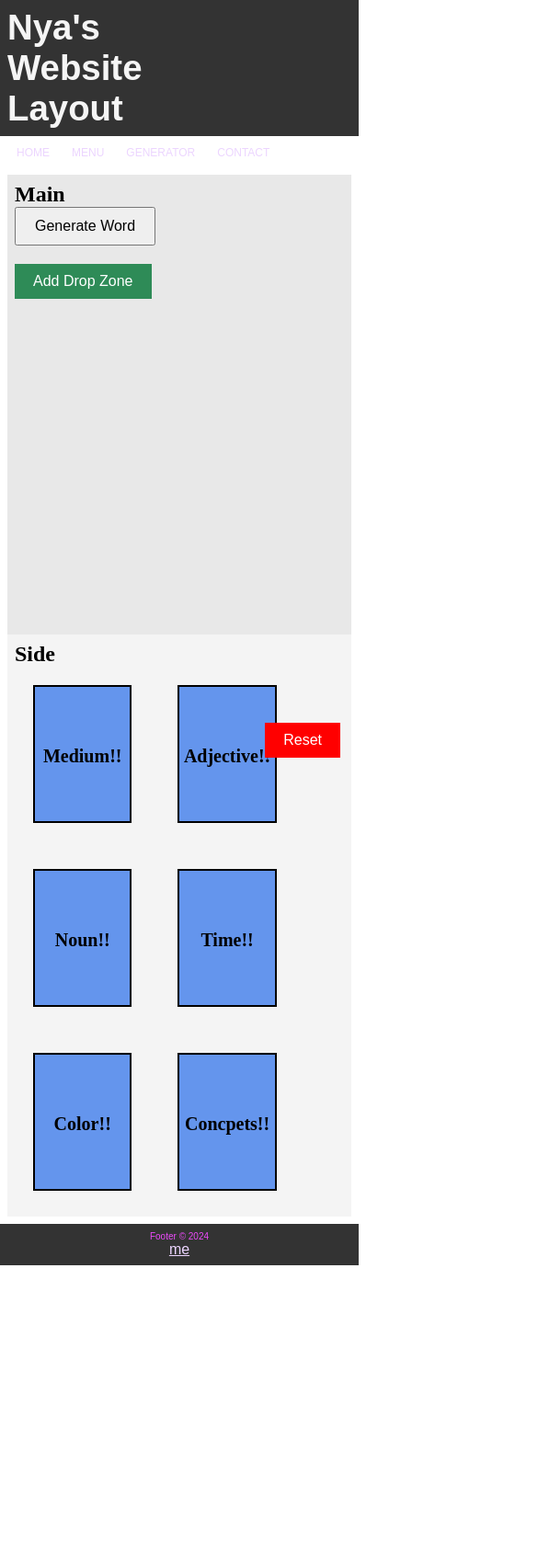
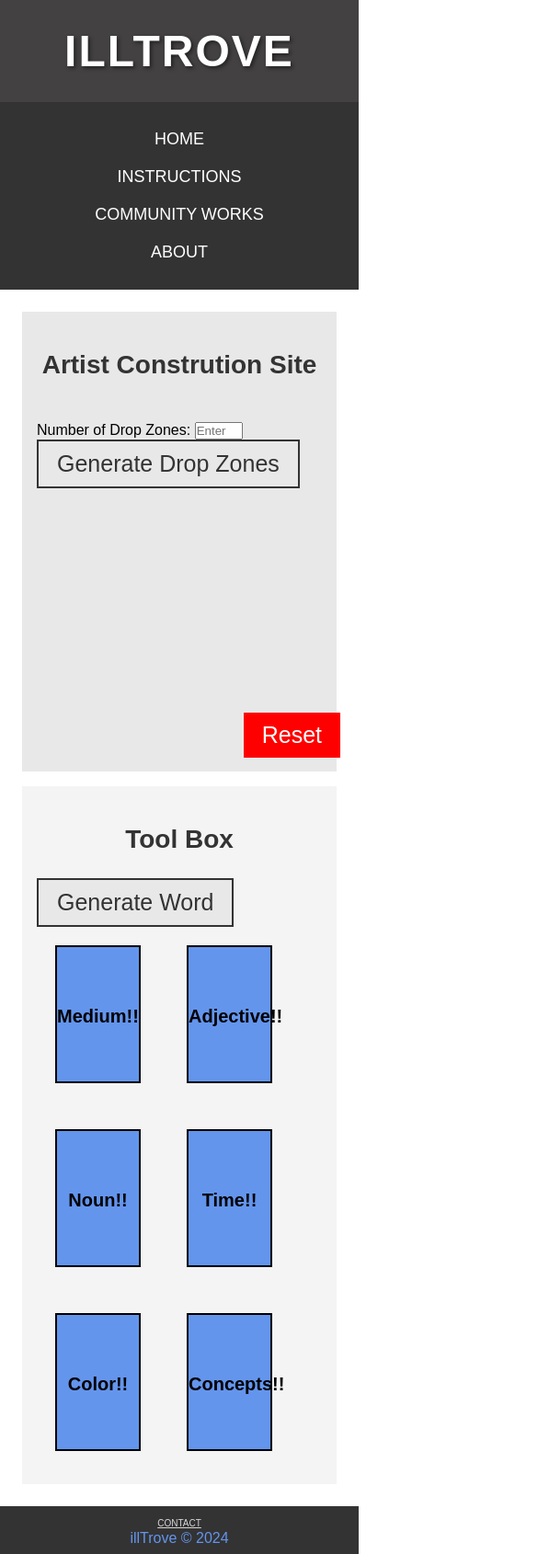
Before and after one commit to InayahToussaint/ArtistTrove, a plain HTML site: page index.html in a window 390 px wide. Shown: the top 1690 px of the page at 92% size, 585 px wide, since content can reach past the window. Before the commit the page ends 1376 px from the top, so only its background shows below. Drawn offline with Linux system fonts and the light colour scheme.

Commit message:
Website Update

```diff
--- a/index.html
+++ b/index.html
@@ -4,7 +4,7 @@
     <meta charset="UTF-8">
     <meta name="viewport" content="width=device-width, initial-scale=1.0">
     <meta http-equiv="X-UA-Compatible" content="ie=edge">
-    <title>Nya's Website</title>
+    <title>illTrove</title>
     <link rel="stylesheet" href="style.css">
 </head>
 <body>
@@ -13,13 +13,15 @@
 
     <!-- Header -->
     <header>
-      <h1>Nya's Website Layout</h1>
+      <h1>illTrove</h1>
     </header>
     <nav>
-        <a href="#">HOME</a>
-        <a href="#">MENU</a>
-        <a href="#">GENERATOR</a>
-        <a href="#">CONTACT</a>
+     <ul>
+        <li><a href="index.html">HOME</a></li>
+        <li><a href="instructions.html">INSTRUCTIONS</a></li>
+        <li><a href="communityworks.html">COMMUNITY WORKS</a></li>
+        <li><a href="aboutme.html">ABOUT</a></li>
+        </ul>
     </nav>
 
     <!-- Main Content Area -->
@@ -27,10 +29,10 @@
 
       <!-- Content Section -->
       <div class="content">
-        <h2>Main</h2>
+        <h2>Artist Constrution Site</h2>
 
 
-  <button id="generateButton">Generate Word</button>
+
 
  <!-- Reset Button -->
  <button id="resetButton" style="position: fixed; bottom: 20px; right: 20px; padding: 10px 20px; background-color: red; color: white; border: none; cursor: pointer;">
@@ -43,13 +45,20 @@
   </div>
 
   <!-- Button to add new Drop Zones -->
-  <button id="addDropZone">Add Drop Zone</button>
+  <div id="dropzoneControl">
+    <label for="dropzoneInput">Number of Drop Zones:</label>
+<input type="number" id="dropzoneInput" min="1" max="12" placeholder="Enter a number" />
+<button id="generateDropZonesButton">Generate Drop Zones</button>
+  </div>
+
+
 
       </div>
 
       <!-- Side -->
       <div class="sidebar">
-        <h2>Side</h2>
+        <h2>Tool Box</h2>
+        <button id="generateButton">Generate Word</button>
          <!-- Draggable Boxes -->
          <div class="box-container" id="boxContainer">
      <div class="box" id="randomMedium"  draggable="true" >Medium!!
@@ -66,7 +75,7 @@
         <div class="box" id="randomColor"  draggable="true" >Color!!
 
         </div>
-        <div class="box" id="randomConcept"  draggable="true" >Concpets!!
+        <div class="box" id="randomConcept"  draggable="true" >Concepts!!
 
         </div>
     </div>
@@ -77,9 +86,9 @@
 
     <!-- Footer -->
     <footer>
-      <p>Footer &copy; 2024</p>
-      <a href="mailto:inayaht03@gmail.com?Subject=Contact" target = "_new"> me
+      <a href="mailto:bookinginayahtoussaint@gmail.com?Subject=Contact" target = "_new"> CONTACT
     </a>
+    <p>illTrove &copy; 2024</p>
     </footer>
   </div>
 
--- a/script.js
+++ b/script.js
@@ -1,8 +1,17 @@
-// Function to get a random word from the list
 function getRandomWord(wordList) {
   const randomIndex = Math.floor(Math.random() * wordList.length);
   return wordList[randomIndex];
 }
+
+// Smooth scroll for internal links
+document.querySelectorAll('a[href^="#"]').forEach(anchor => {
+  anchor.addEventListener('click', function(e) {
+    e.preventDefault();
+    document.querySelector(this.getAttribute('href')).scrollIntoView({
+      behavior: 'smooth'
+    });
+  });
+});
 
 // Function to generate random words and display them
 function generateRandomWords() {
@@ -12,6 +21,7 @@ function generateRandomWords() {
   document.getElementById('randomMedium').textContent = randomMedium;
   document.getElementById('randomAdj').textContent = randomAdj;
   document.getElementById('randomNoun').textContent = randomNoun;
+
   const randomTime = getRandomWord(times);
   const randomColor = getRandomWord(colors);
   const randomConcept = getRandomWord(concepts);
@@ -32,33 +42,23 @@ resetButton.addEventListener('click', function() {
 });
 
 const dropzoneContainer = document.getElementById('dropzoneContainer');
-const addDropZoneButton = document.getElementById('addDropZone');
-const boxes = document.querySelectorAll('.box');
-const boxContainer = document.getElementById('boxContainer');
 let dropzoneCount = 0;
 const maxDropzones = 12;
 
-// Drag start event for original boxes
-boxes.forEach((box) => {
-  box.addEventListener('dragstart', (e) => {
-      e.dataTransfer.setData('text', e.target.id);
-  });
-});
-
 // Function to handle word generation when clicked in dropzone
 const handleBoxClick = (e) => {
-  // Ensure the box is in a dropzone and trigger word generation
   if (e.target.closest('.dropzone')) {
     generateRandomWords();
   }
 };
 
-// Add new drop zones
+// Function to create a single drop zone
 const createDropZone = () => {
   if (dropzoneCount >= maxDropzones) {
     alert('You can only add up to 12 drop zones.');
     return;
   }
+
   dropzoneCount++;
 
   const newDropzone = document.createElement('div');
@@ -86,6 +86,7 @@ const createDropZone = () => {
     newDropzone.appendChild(boxClone);
 
     // Make the clone draggable
+    boxClone.setAttribute('draggable', 'true');
     boxClone.addEventListener('dragstart', (e) => {
       e.dataTransfer.setData('text', boxClone.id);
     });
@@ -93,19 +94,44 @@ const createDropZone = () => {
     // Add the click event listener to both the original box and the cloned box
     boxClone.addEventListener('click', handleBoxClick);
     originalBox.addEventListener('click', handleBoxClick);
-
-      // Ensure original box works after being dropped
-      originalBox.style.pointerEvents = 'auto'; // Re-enable pointer events if they were disabled
   });
 
   // Add functionality to remove the drop zone and return the boxes to their original container
   const closeButton = newDropzone.querySelector('.close-btn');
   closeButton.addEventListener('click', () => {
-      // Remove the drop zone and all its contents
+    // Close the individual drop zone
     dropzoneContainer.removeChild(newDropzone);
     dropzoneCount--; // Decrease the count
   });
 };
 
-// Event listener for adding new drop zones
-addDropZoneButton.addEventListener('click', createDropZone);
+// Function to generate multiple drop zones based on user input
+const generateDropZones = () => {
+  const numberOfDropZones = document.getElementById('dropzoneInput').value;
+
+  // Validate input: Ensure the number is a valid number between 1 and maxDropzones
+  if (numberOfDropZones && numberOfDropZones > 0 && numberOfDropZones <= maxDropzones) {
+    // Clear current drop zones
+    dropzoneContainer.innerHTML = '';
+    dropzoneCount = 0;
+
+    // Add the requested number of drop zones
+    for (let i = 0; i < numberOfDropZones; i++) {
+      createDropZone();
+    }
+  } else {
+    alert('Please enter a number between 1 and 12.');
+  }
+};
+
+// Event listener for generating drop zones
+document.getElementById('generateDropZonesButton').addEventListener('click', generateDropZones);
+
+// Make boxes draggable
+const boxes = document.querySelectorAll('.box');
+boxes.forEach(box => {
+  box.setAttribute('draggable', 'true');
+  box.addEventListener('dragstart', (e) => {
+    e.dataTransfer.setData('text', box.id);
+  });
+});
--- a/style.css
+++ b/style.css
@@ -1,63 +1,88 @@
-html{
-    height: 100%;
-}
-
-
-
-button {
-    padding: 10px 20px;
-    font-size: 16px;
-    cursor: pointer;
-    position: relative;
-
-}
-
+/* Global Styles */
 * {
   margin: 0;
   padding: 0;
   box-sizing: border-box;
 }
 
-
-  .wrapper {
-    display: flex;
-    flex-direction: column;
-    min-height: 100vh;
+html {
+  height: 100%;
 }
 
+body {
+  font-family: Arial, Helvetica, sans-serif;
+  background-color: #fff; /* Optional: Set a background color */
+}
 
+/* Header Styles */
 header {
-    background-color: #333;
+  background-color: #434141;
   color: white;
   padding: 1rem;
   text-align: center;
 }
 
+/* Navigation Styles */
+nav {
+  background-color: #333; /* Dark background for the navbar */
+  padding: 20px 0; /* Add padding to make it bigger */
+}
+
+nav ul {
+  display: flex; /* Use flexbox for horizontal distribution */
+  justify-content: space-evenly; /* Even spacing between items */
+  list-style: none; /* Remove default list styling */
+  margin: 0; /* Remove default margin */
+  padding: 0; /* Remove default padding */
+}
+
+nav ul li {
+  margin: 0 15px; /* Optional: spacing between items */
+}
+
+nav ul li a {
+  color: white; /* Link text color */
+  text-decoration: none; /* Remove underlines */
+  padding: 10px 20px; /* Padding around links */
+  display: block; /* Block-level for padding to work */
+  transition: background-color 0.3s; /* Smooth hover effect */
+  font-size: 18px; /* Increased font size */
+}
+
+nav ul li a:hover {
+  background-color: #555; /* Darker background on hover */
+  border-radius: 5px; /* Rounded corners on hover */
+}
+
+/* Main Content Styles */
+.wrapper {
+  display: flex;
+  flex-direction: column;
+  min-height: 100vh; /* Full height layout */
+}
 
 .main-content {
-    flex: 1;
+  flex: 1; /* Takes up available space */
   display: flex;
-    flex-wrap: wrap;
-    padding: 1rem;
+  flex-wrap: wrap; /* Allow wrapping */
+  padding: 1rem; /* Padding around main content */
 }
-
 
 .sidebar {
   background-color: #f4f4f4;
   padding: 1rem;
-    flex: 1 1 250px;
-    margin: 0.5rem;
+  flex: 1 1 250px; /* Responsive flex sizing */
+  margin: 0.5rem; /* Margin around sidebar */
 }
-
 
 .content {
   background-color: #e8e8e8;
   padding: 1rem;
-    flex: 2 1 500px;
-    margin: 0.5rem;
+  flex: 2 1 500px; /* Responsive flex sizing */
+  margin: 0.5rem; /* Margin around content */
 }
 
-
+/* Footer Styles */
 footer {
   background-color: #333;
   color: white;
@@ -65,53 +90,55 @@ button {
   padding: 1rem;
 }
 
-  /* Images */
-  img {
-    max-width: 100%;
-    height: auto;
+/* Button Styles */
+button {
+  padding: 10px 20px;
+  cursor: pointer;
+  position: relative;
+  display: flex;
+  font-size: 25px; /* Adjust font size as needed */
+  color: #333;
+  background-color: #e8e8e8; /* Optional: Background color */
+  border: 2px solid #333; /* Optional: Border around toolbox */
 }
 
 /* Responsive Styles */
 @media (max-width: 768px) {
-    /* For tablets and smaller devices */
   .main-content {
-      flex-direction: column;
+      flex-direction: column; /* Stack content on small screens */
   }
 
   .sidebar {
-      order: 2;
+      order: 2; /* Order for small screens */
   }
 
   .content {
-      order: 1;
+      order: 1; /* Order for small screens */
+  }
+
+  nav ul {
+      flex-direction: column; /* Stack nav items vertically */
+      align-items: center; /* Center items */
+  }
+
+  nav ul li a {
+      padding: 10px; /* Adjust padding for smaller screens */
   }
 }
 
 @media (max-width: 480px) {
-    /* For smartphones */
   header {
       font-size: 1.2rem;
-      padding: 0.5rem;
+      padding: 0.5rem; /* Smaller padding */
   }
 
   footer {
       font-size: 1rem;
-      padding: 0.5rem;
+      padding: 0.5rem; /* Smaller padding */
   }
-nav {
-    font-size: 1rem;
-      padding: 0.5rem;
-}
-    .main-content {
-      padding: 0.5rem;
 }
 
-    .sidebar,
-    .content {
-      margin: 0;
-      padding: 0.5rem;
-    }
-  }
+/* Drop Zone Styles */
 .dropzone-container {
   display: flex;
   flex-wrap: wrap;
@@ -124,7 +151,7 @@ nav {
   margin: 10px;
   background-color: lightgray;
   border: 2px dashed #333;
-    position: relative;
+  position: relative; /* This is important to position the close button relative to the drop zone */
   display: flex;
   justify-content: center;
   align-items: center;
@@ -134,17 +161,24 @@ nav {
   margin: 0;
 }
 
-  /* X button to remove drop zones */
+
+/* Close Button Styles */
 .close-btn {
-    position: absolute;
-    top: 5px;
-    right: 5px;
-    background-color: red;
+  position: absolute; /* Absolute positioning within the drop zone */
+  top: 5px;           /* Position it at the top of the drop zone */
+  right: 5px;         /* Position it at the right of the drop zone */
+  background-color: #ffd676; /* Red color for the button */
   color: white;
   border: none;
   cursor: pointer;
   font-size: 16px;
-    padding: 2px 6px;
+  padding: 5px;
+  border-radius: 50%;  /* Makes it round like an 'X' button */
+}
+
+.close-btn:hover {
+  background-color: #ff4500; /* Darker red on hover */
+
 }
 
 /* Add Drop Zone Button */
@@ -157,62 +191,59 @@ nav {
   font-size: 16px;
 }
 
-h1 {
-    font-size: 20x;
-    color: whitesmoke;
-    font-family: Arial, Helvetica, sans-serif;
-    padding-right: 800px;
-}
-p {
-    font-size: 18px;
-    text-align: center;
-    color: whitesmoke;
-    font-family: Arial, Helvetica, sans-serif;
-}
-a {
-
-    color: rgb(236, 213, 255);
-    font-family: Arial, Helvetica, sans-serif;
-}
-
-nav a {
-    text-decoration: none;
-    font-size: 12px;
-    padding-left: 10px;
-    padding-right: 10px;
-}
-
-footer p {
-    font-size: 10px;
-    text-align: center;
-    color: rgb(238, 74, 253);
-}
-
-
+/* Box Styles */
 .box {
-    flex: 1 1 30%;     /* Flex-grow, flex-shrink, and width basis */
-  max-width: 30%;    /* Ensures three boxes per row */
+  flex: 1 1 30%; /* Flex sizing for boxes */
+  max-width: 30%; /* Max width for boxes */
   background-color: cornflowerblue;
   width: 150px;
   height: 150px;
   margin: 20px;
-    background-color: cornflowerblue;
   text-align: center;
   line-height: 150px;
   font-size: 20px;
   font-weight: bold;
   border: 2px solid black;
   cursor: grab;
-    display: inline-block;
-    display: grid;
+}
 
+/* Box Container Styles */
+.box-container {
+  display: flex;
+  flex-wrap: wrap; /* Allow wrapping */
+  gap: 10px; /* Spacing between boxes */
+}
+
+/* Miscellaneous Styles */
+h1  {
+    font-size: 48px;           /* Makes the title bigger */
+    font-weight: bold;         /* Makes the text bold */
+    color: #fff;               /* White color for text */
+    text-align: center;        /* Centers the title */
+    letter-spacing: 2px;       /* Adds space between the letters */
+    font-family: 'Arial', sans-serif;  /* Change to a more stylish font */
+    text-transform: uppercase; /* Makes the title uppercase */
+    padding: 20px 0;           /* Adds vertical padding for spacing */
+    text-shadow: 2px 2px 4px rgba(0, 0, 0, 0.5); /* Adds a subtle shadow for effect */
+  }
+
+p {
+  font-size: 24px;
+  text-align: center;
+  color: whitesmoke;
+}
+
+ a {
+  color: rgb(214, 214, 214);
+  font-size: 10px;
+  text-decoration: underline;
 
 }
-.box-container {
-    display: flex;
-  flex-wrap: wrap;   /* Allows wrapping to next line */
-  gap: 10px;         /* Optional: adds spacing between boxes */
 
+footer p {
+  font-size: 16px;
+  text-align: center;
+  color: cornflowerblue;
 }
 
 #randomWord {
@@ -220,17 +251,14 @@ footer p {
   margin-top: 20px;
   color: #333;
 }
-
-
-
-    .reset-btn {
-        background-color: lightblue;
-        border: none;
-        padding: 10px 20px;
-        cursor: pointer;
-        font-size: 16px;
+/* Centering for "Construction Site" */
+h2 {
+  display: flex;
+  justify-content: center; /* Center horizontally */
+  align-items: center; /* Center vertically */
+  height: 10vh; /* Optional: Full viewport height */
+  text-align: center;
+  font-size: 28px; /* Adjust font size as needed */
+  color: #333; /* Color of the text */
+  font-weight: bold;
 }
-
-    .reset-btn:hover {
-        background-color: deepskyblue;
-    }
```
Also changed, not shown: aboutme.html (added, +50 -0 lines), communityworks.html (added, +57 -0 lines), instructions.html (added, +68 -0 lines). Lines whose indentation alone changed are shown as unchanged.
